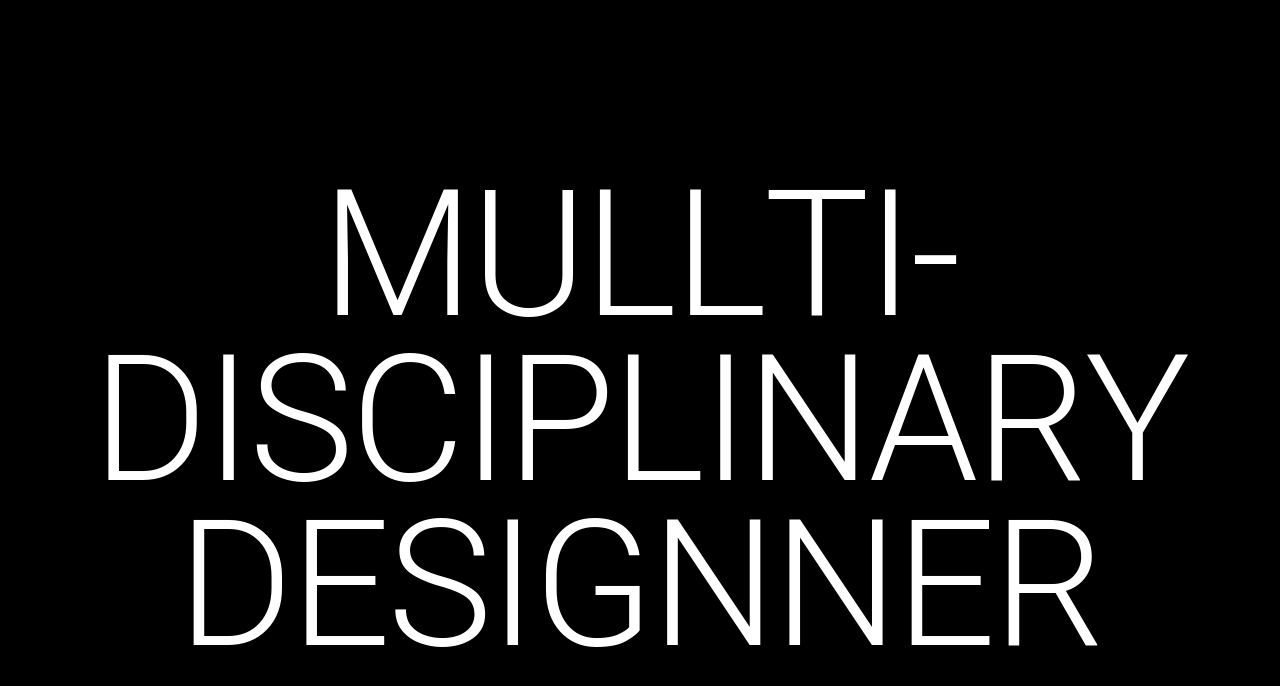
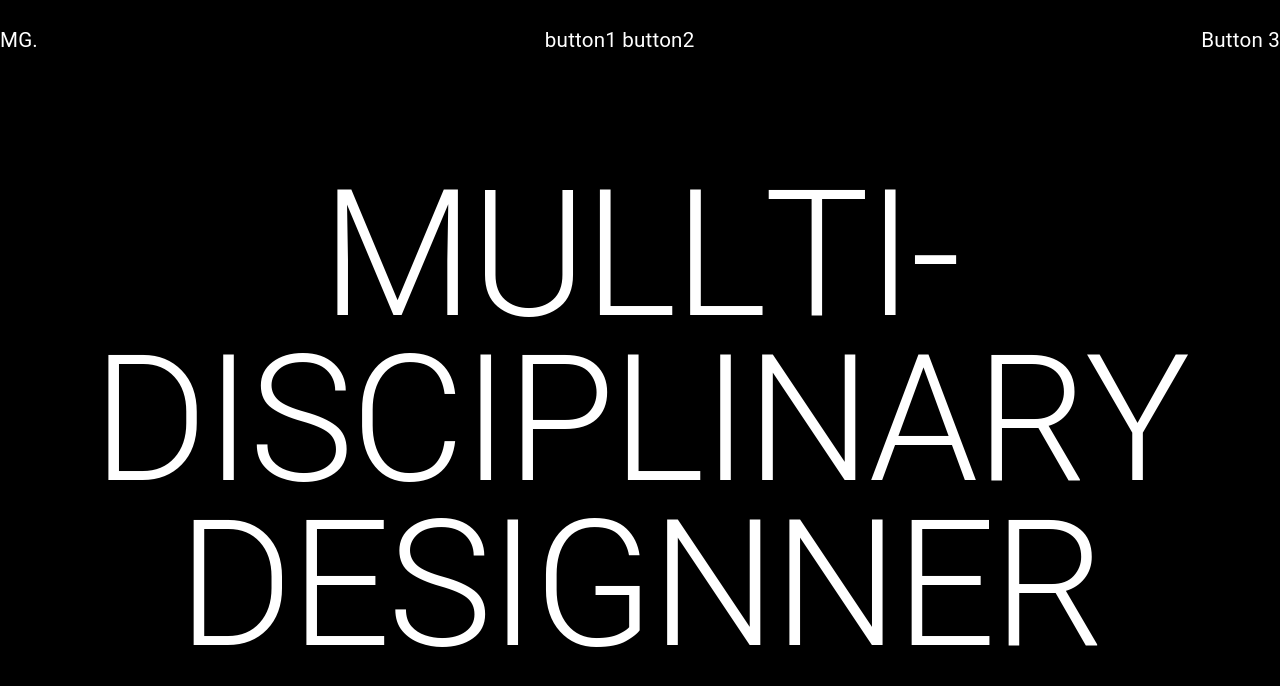
Before and after one commit to crowtek/Webdesign-Project, a React (Create React App) app: page / in a window 1280 px wide. Shown: the top 686 px of the page. Built offline with nearby package versions, Linux system fonts and the light colour scheme.

Commit message:
Created Navigation Bar component

```diff
--- a/src/App.js
+++ b/src/App.js
@@ -3,6 +3,7 @@ import CssBaseline from '@mui/material/CssBaseline';
 import theme from "./theme";
 import { Box  } from "@mui/material";
 import "./style/scrollbar.css";
+import NavigationBar from "./Components/Navigationbar";
 
 import Overlay from "./Pages/Overlay";
 import Landing from "./Pages/Landing";
@@ -12,6 +13,7 @@ function App() {
     <ThemeProvider theme={theme}>
       <CssBaseline />
       <Box height={"100vh"}>
+        <NavigationBar />
         <Overlay />
         <Landing />
       </Box>
--- /dev/null
+++ b/src/Components/Navigationbar.jsx
@@ -0,0 +1,26 @@
+import { Box  } from "@mui/material";
+import "../style/animation.css";
+const NavigationBar = () => {
+    return (
+        <Box sx={{
+            position:"fixed",
+            top:"0",
+            right:"0",
+            height:"10vh",
+            width:"100%",
+            padding:"20xp",
+            display:"flex",
+            justifyContent:"space-between",
+            alignItems:"center",
+            animation: `move-down 1s both`,
+            animationDelay:"3s",
+            color:"white",
+        }}>
+            <Box>MG.</Box>
+            <Box>button1 button2</Box>
+            <Box>Button 3</Box>
+        </Box>
+    )
+}
+
+export default NavigationBar;
--- a/src/style/animation.css
+++ b/src/style/animation.css
@@ -55,3 +55,12 @@
         display: none;
     }
 }
+
+@keyframes move-down{
+    0% {
+        transform: translateY(-10vh);
+    }
+    100% {
+        transform: translateY(0);
+    }
+}
```
